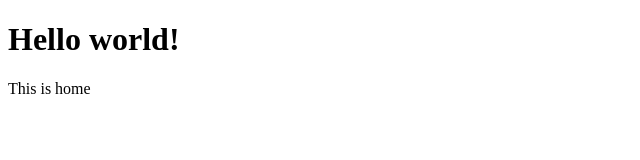
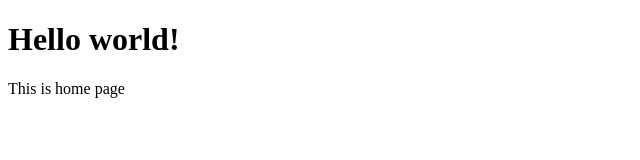
Before and after one commit to mohibirfan/sample, a plain HTML site: page index.html in a window 1280 px wide. Shown: the full height of the page, 0-640 px from the left. Drawn offline with Linux system fonts and the light colour scheme.

Commit message:
second commit

```diff
--- a/index.html
+++ b/index.html
@@ -6,7 +6,7 @@
 <body>
 
 <h1>Hello world!</h1>
-<p>This is home</p>
+<p>This is home page</p>
 
 </body>
 </html>
```
